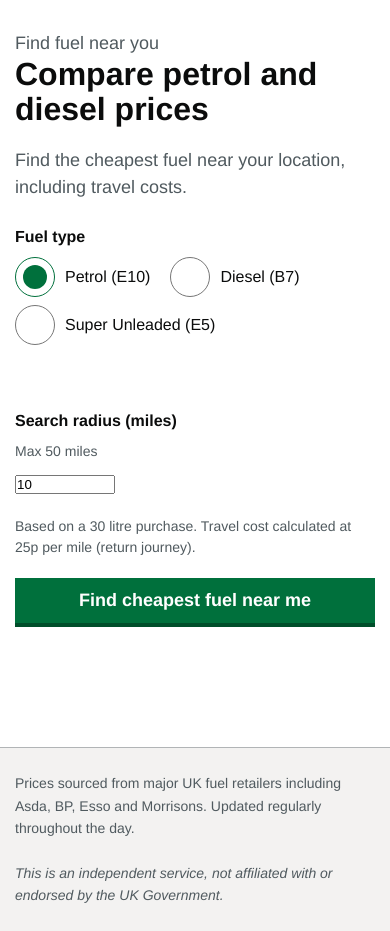
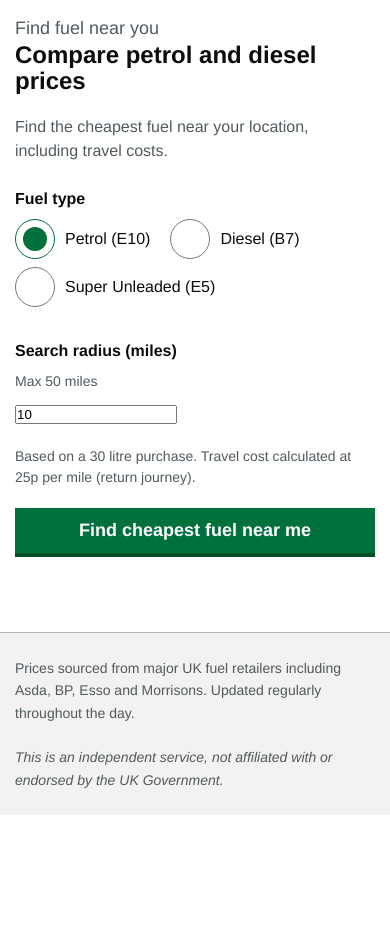
Before and after one commit to darrensscates-netizen/fuel-saver, a Flask app: page / in a window 390 px wide. Shown: the part 90-1021 px from the top of the page. After the commit the page ends 905 px from the top, so only its background shows below. Run offline with Flask 3, Linux system fonts and the light colour scheme; some libraries are stand-ins or nearby versions.

Commit message:
rendering

```diff
--- a/templates/index.html
+++ b/templates/index.html
@@ -340,6 +340,50 @@
       margin-bottom: 20px;
     }
     .govuk-warning-text__icon { font-size: 1.5rem; margin-right: 8px; }
+
+    /* Mobile responsive */
+    @media (max-width: 640px) {
+      .govuk-main-wrapper {
+        padding: 15px;
+      }
+      .govuk-heading-xl {
+        font-size: 1.5rem;
+      }
+      .govuk-body-l {
+        font-size: 1rem;
+      }
+      /* Stack fuel type and radius inputs vertically on mobile */
+      div[style*="display:flex"][style*="gap:32px"] {
+        flex-direction: column !important;
+        gap: 0 !important;
+      }
+      /* Station card cost columns stack vertically */
+      .station-card__costs {
+        flex-direction: column;
+      }
+      .station-card__cost-item {
+        width: 100% !important;
+        border-right: none !important;
+        border-bottom: 1px solid #b1b4b6;
+        padding: 8px 0 !important;
+      }
+      .station-card__cost-item:last-child {
+        border-bottom: none;
+      }
+      /* Make Google Maps button full width on mobile */
+      .govuk-button--secondary {
+        width: 100%;
+        text-align: center;
+      }
+      /* Map height smaller on mobile */
+      #map {
+        height: 240px;
+      }
+      /* Radius input full width on mobile */
+      #radius-input {
+        width: 100% !important;
+      }
+    }
 
     /* Footer */
     .govuk-footer {
```
